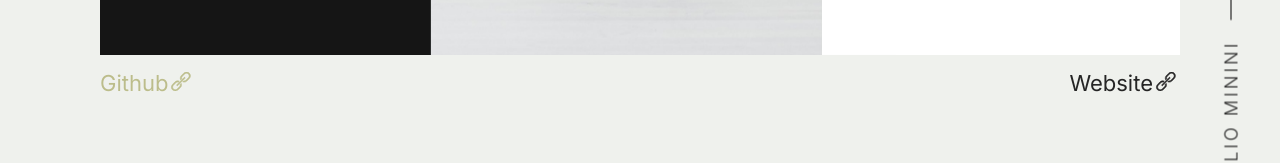
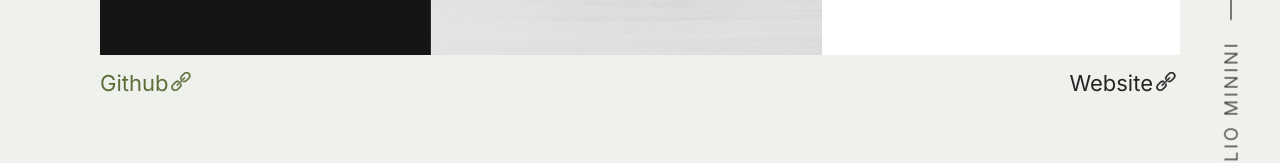
Before and after one commit to t-minini/my-website-v3, a React (Create React App) app: page / in a window 1280 px wide. In both pictures the pointer is over the link 147 px from the left and 3139 px from the top of the page. Shown: the part 3057-3220 px from the top of the page. Built offline with nearby package versions, Linux system fonts and the light colour scheme.

Commit message:
a tag hover font color changed on Projects components

```diff
--- a/src/components/projects/Projects.module.css
+++ b/src/components/projects/Projects.module.css
@@ -53,16 +53,16 @@
 
 .first__link:hover svg,
 .first__link:hover a {
-  color: var(--green-dark);
-  stroke: var(--green-dark);
-  fill: var(--green-dark);
+  color: var(--green-darker);
+  stroke: var(--green-darker);
+  fill: var(--green-darker);
   transition: color 0.5s ease, stroke 0.5s ease, fill 0.5s ease;
 }
 
 .second__link:hover svg,
 .second__link:hover a {
-  color: var(--green-dark);
-  stroke: var(--green-dark);
-  fill: var(--green-dark);
+  color: var(--green-darker);
+  stroke: var(--green-darker);
+  fill: var(--green-darker);
   transition: color 0.5s ease, stroke 0.5s ease, fill 0.5s ease;
 }
```
